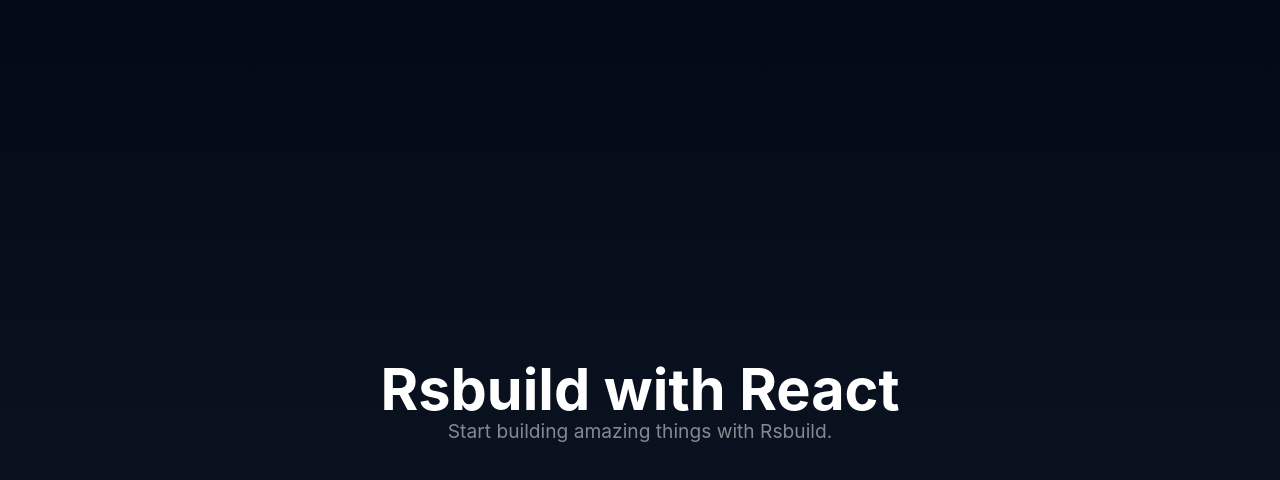
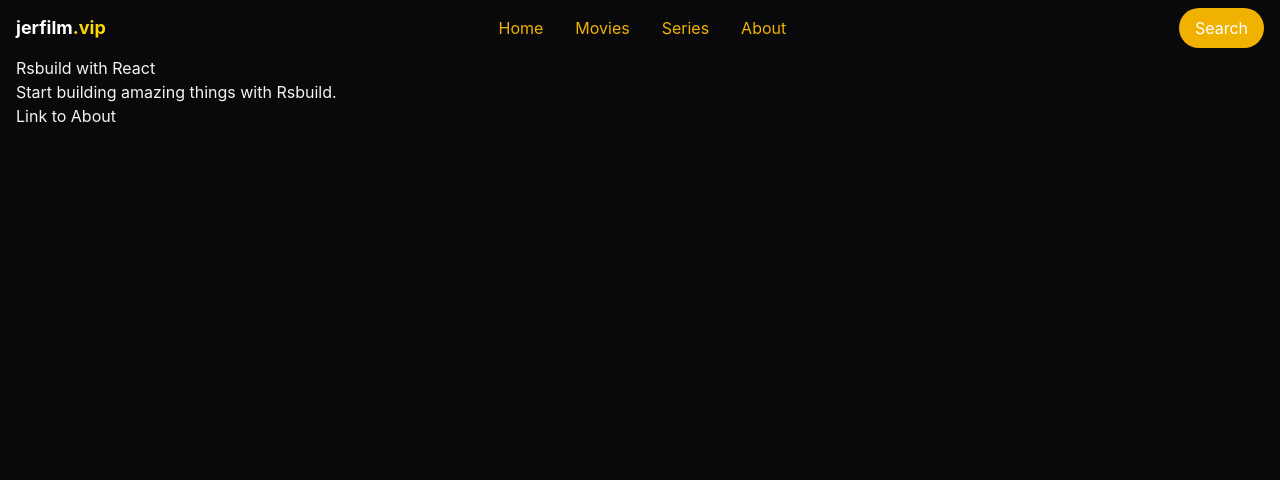
Before and after one commit to rwdlol/jerfilm-rsbuild, a React app: page / in a window 1280 px wide. Shown: the top 480 px of the page. Built offline with nearby package versions, Linux system fonts and the light colour scheme; no server answers; the HTML template or start-up script is replaced by a standard one.

Commit message:
base layout

```diff
--- a/public/404.html
+++ b/public/404.html
@@ -1 +1,14 @@
-page not found custom 404 page
+<!DOCTYPE html>
+<html lang="ku" dir="rtl">
+  <head>
+    <meta charset="UTF-8" />
+    <meta http-equiv="refresh" content="0; url=https://www.jerfilm.vip/" />
+    <title>Page not found</title>
+  </head>
+  <body>
+    <p>
+      If you are not redirected automatically, follow this
+      <a href="https://www.jerfilm.vip/">link to home page</a>.
+    </p>
+  </body>
+</html>
--- a/src/App.css
+++ /dev/null
@@ -1,28 +0,0 @@
-@import 'tailwindcss';
-
-body {
-  margin: 0;
-  color: #fff;
-  font-family: Inter, Avenir, Helvetica, Arial, sans-serif;
-  background-image: linear-gradient(to bottom, #020917, #101725);
-}
-
-.content {
-  display: flex;
-  min-height: 100vh;
-  line-height: 1.1;
-  text-align: center;
-  flex-direction: column;
-  justify-content: center;
-}
-
-.content h1 {
-  font-size: 3.6rem;
-  font-weight: 700;
-}
-
-.content p {
-  font-size: 1.2rem;
-  font-weight: 400;
-  opacity: 0.5;
-}
--- a/src/App.tsx
+++ b/src/App.tsx
@@ -1,11 +1,14 @@
-import { Route, Routes } from 'react-router';
-import './App.css';
+import { Link, Route, Routes } from 'react-router';
+import BaseLayout from './layouts/Base';
 
 export default function App() {
   return (
     <Routes>
-      <Route path="/" element={<Home />} />
-      <Route path="*" element={<NotFound />} />
+      <Route path="/" element={<BaseLayout />}>
+        <Route index element={<Home />} />
+        <Route path="/about" element={<About />} />
+        <Route path="*" element={<NotFound />} />
+      </Route>
     </Routes>
   );
 }
@@ -16,6 +19,17 @@
     <div className="content">
       <h1>Rsbuild with React</h1>
       <p>Start building amazing things with Rsbuild.</p>
+      <Link to="/about">Link to About</Link>
+    </div>
+  );
+}
+
+function About() {
+  return (
+    <div className="content">
+      <h1>About</h1>
+      <p>This is a sample application built with Rsbuild and React.</p>
+      <Link to="/">Go back to Home</Link>
     </div>
   );
 }
--- /dev/null
+++ b/src/components/Header.tsx
@@ -0,0 +1,30 @@
+import { Button } from './ui/Button';
+
+export default function Header() {
+  return (
+    <header className="flex items-center justify-between w-full h-fit py-2">
+      <h2 className="text-lg font-bold text-white">
+        jerfilm<span className="text-gold">.vip</span>
+      </h2>
+
+      <nav className="hidden md:flex items-center w-fit h-fit">
+        <Button layout="text" type="link" link="#">
+          Home
+        </Button>
+        <Button layout="text" type="link" link="#">
+          Movies
+        </Button>
+        <Button layout="text" type="link" link="#">
+          Series
+        </Button>
+        <Button layout="text" type="link" link="#">
+          About
+        </Button>
+      </nav>
+
+      <Button layout="icon-text" type="button">
+        Search
+      </Button>
+    </header>
+  );
+}
--- /dev/null
+++ b/src/components/ui/Button.tsx
@@ -0,0 +1,36 @@
+import { Link } from 'react-router';
+
+function Button({
+  type,
+  children,
+  link,
+}: {
+  layout: 'icon' | 'text' | 'icon-text' | 'icon-text-icon' | 'text-icon';
+  type: 'button' | 'submit' | 'reset' | 'link';
+  children: React.ReactNode;
+  link?: string;
+}) {
+  if (type === 'link') {
+    return (
+      <Link to={link as string} className={styles.link}>
+        {children}
+      </Link>
+    );
+  } else {
+    return (
+      <button
+        type={type as 'button' | 'submit' | 'reset'}
+        className={styles.button}
+      >
+        {children}
+      </button>
+    );
+  }
+}
+
+const styles = {
+  button: 'px-4 py-2 rounded-full bg-yellow-500 text-white hover:bg-yellow-600',
+  link: 'px-4 py-2 rounded-full text-yellow-500 hover:underline',
+};
+
+export { Button };
--- /dev/null
+++ b/src/index.css
@@ -0,0 +1,17 @@
+@import 'tailwindcss';
+
+@theme {
+  --color-gold: gold;
+}
+
+html {
+  @apply h-full overflow-hidden;
+}
+
+body {
+  @apply bg-zinc-950 text-zinc-100 flex flex-col w-full h-full overflow-hidden;
+}
+
+div[id='root'] {
+  @apply h-full flex flex-col overflow-auto;
+}
--- a/src/index.tsx
+++ b/src/index.tsx
@@ -2,6 +2,7 @@
 import ReactDOM from 'react-dom/client';
 import { HashRouter } from 'react-router';
 import App from './App';
+import './index.css';
 
 const rootEl = document.getElementById('root');
 if (rootEl) {
--- /dev/null
+++ b/src/layouts/Base.tsx
@@ -0,0 +1,13 @@
+import { Outlet } from 'react-router';
+import Header from '../components/Header';
+
+export default function BaseLayout() {
+  return (
+    <div className="flex flex-col w-full max-w-7xl mx-auto h-full px-4">
+      <Header />
+      <main className="flex-1 flex flex-col w-full h-full">
+        <Outlet />
+      </main>
+    </div>
+  );
+}
```
